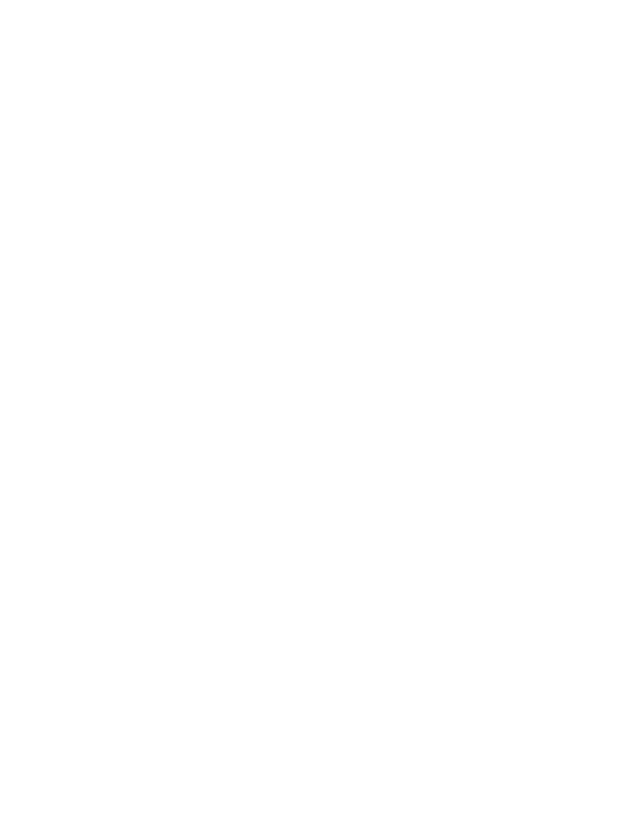
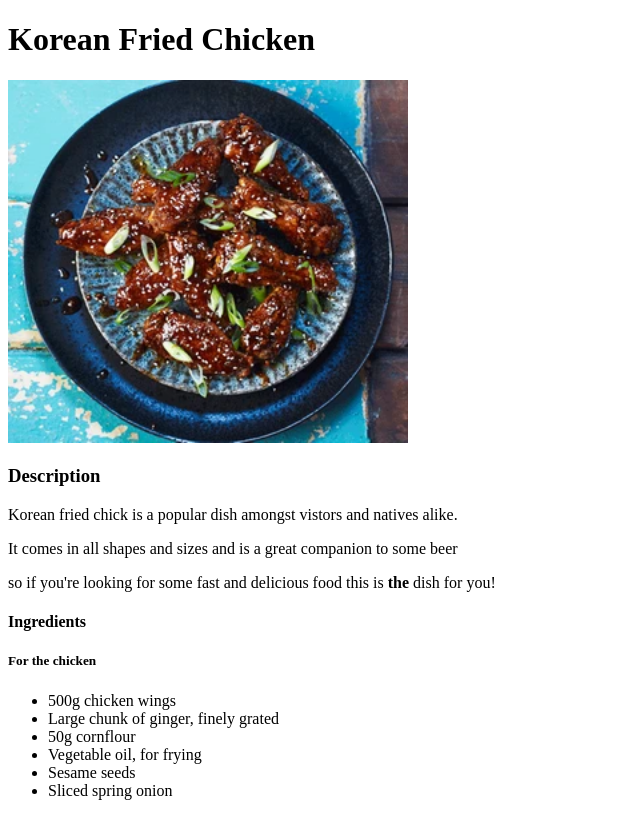
Before and after one commit to Spaceflyy/odin-recipes, a plain HTML site: page recipes/korean-fried-chicken.html in a window 1280 px wide. Shown: the whole page, without its empty margins (0-640 px from the left). Drawn offline with Linux system fonts and the light colour scheme.

Commit message:
Add imgs directory + add ingredients to KFC recipe
Added imgs directory, added korean fried chicken description and
ingredients

```diff
--- a/recipes/korean-fried-chicken.html
+++ b/recipes/korean-fried-chicken.html
@@ -0,0 +1,26 @@
+<!DOCTYPE html>
+<html>
+    <head lang="en">
+        <title>Korean Fried Chicken</title>
+        <meta charset="UTF-8">
+    </head>
+    <body>
+        <h1>Korean Fried Chicken</h1>
+        <img src="../img/friedChicken.jpg" alt="Korean fried chicken." width="400">
+        <h3>Description</h3>
+        <p>Korean fried chick is a popular dish amongst vistors and natives alike.
+        <p>It comes in all shapes and sizes and is a great companion to some beer
+        <p>so if you're looking for some fast and delicious food this is <strong>the</strong> dish for you!</p>
+        <p></p>
+        <h4>Ingredients</h4>
+        <h5>For the chicken</h5>
+        <ul>
+            <li>500g chicken wings</li>
+            <li>Large chunk of ginger, finely grated</li>
+            <li>50g cornflour</li>
+            <li>Vegetable oil, for frying</li>
+            <li>Sesame seeds</li>
+            <li>Sliced spring onion</li>
+        </ul>
+    </body>
+</html>
```
Also changed, not shown: index.html (+1 -0 lines), img/friedChicken.jpg (added).
